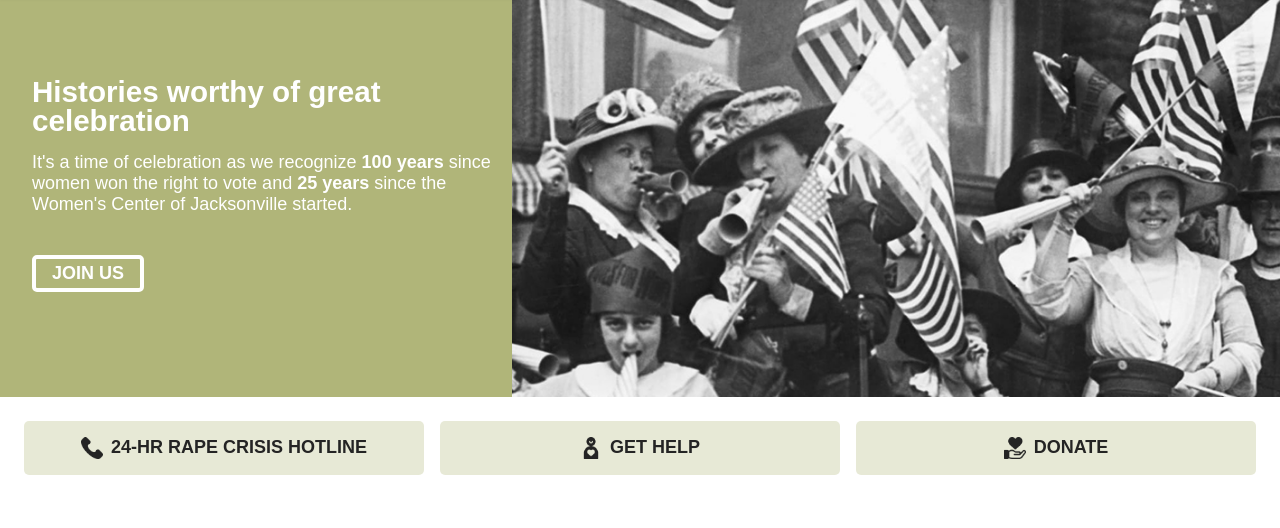
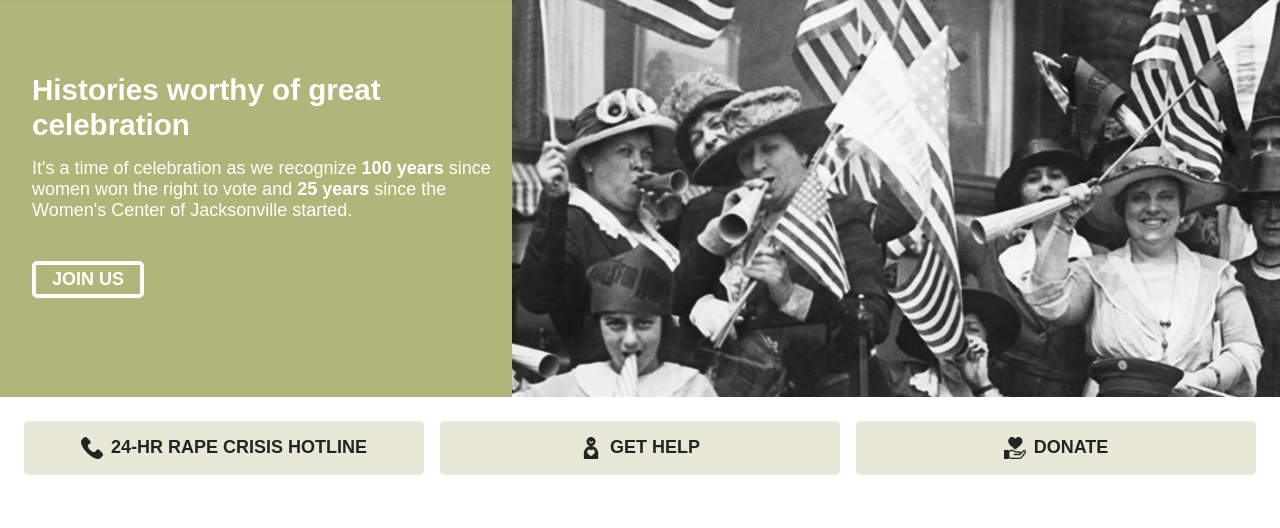
Before and after one commit to bw1121/p2-woo-bomyee, a plain HTML site: page index.html in a window 1280 px wide. Shown: the part 73-601 px from the top of the page. Drawn offline with Linux system fonts and the light colour scheme; no server answers; grey boxes are pictures that could not be loaded; a web font is replaced by a local one.

Commit message:
Clean up LESS files

```diff
--- a/less/main.less
+++ b/less/main.less
@@ -17,6 +17,7 @@ h1, h2 {
     line-height: 1.8rem;
     @media (min-width: 1024px) {
         font-size: @font-30;
+        line-height: 2.2rem;
     }
 }
 
@@ -233,9 +234,9 @@ header {
                     text-transform: uppercase;
                     border: 4px solid @red;
                     &:hover {
-                            color: @red;
-                            background-color: transparent;
-                        }
+                        color: @red;
+                        background-color: transparent;
+                    }
                 }
             }
         }
@@ -515,7 +516,7 @@ footer {
     }
 }
 
-/* ***** PROGRAMS ***** */
+/* ***** PROGRAMS ACCORDIONS ***** */
 .programs {
     .section-padding();
     text-align: center;
```
Also changed, not shown: css/main.css.
